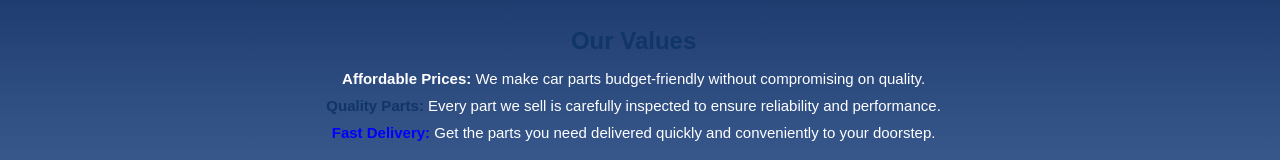
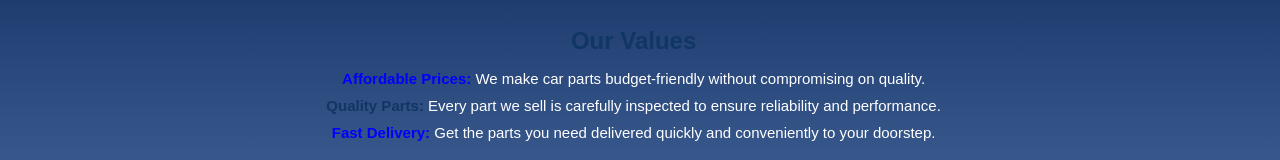
Before and after one commit to BritneyNunes/NunesAutoOfficial, a React (Vite) app: page /aboutUs in a window 1280 px wide. Shown: the part 423-583 px from the top of the page. Built offline with nearby package versions, Linux system fonts and the light colour scheme; no server answers.

Commit message:
deploying stuff again

```diff
--- a/src/Components/AboutUs.css
+++ b/src/Components/AboutUs.css
@@ -95,9 +95,9 @@
   color: #103666;
 }
 
-/* .about-list li:first-child strong{
+.about-list li:first-child strong{
   color: #0000ff;
-} */
+}
 
 .stats-section {
   display: flex;
```
